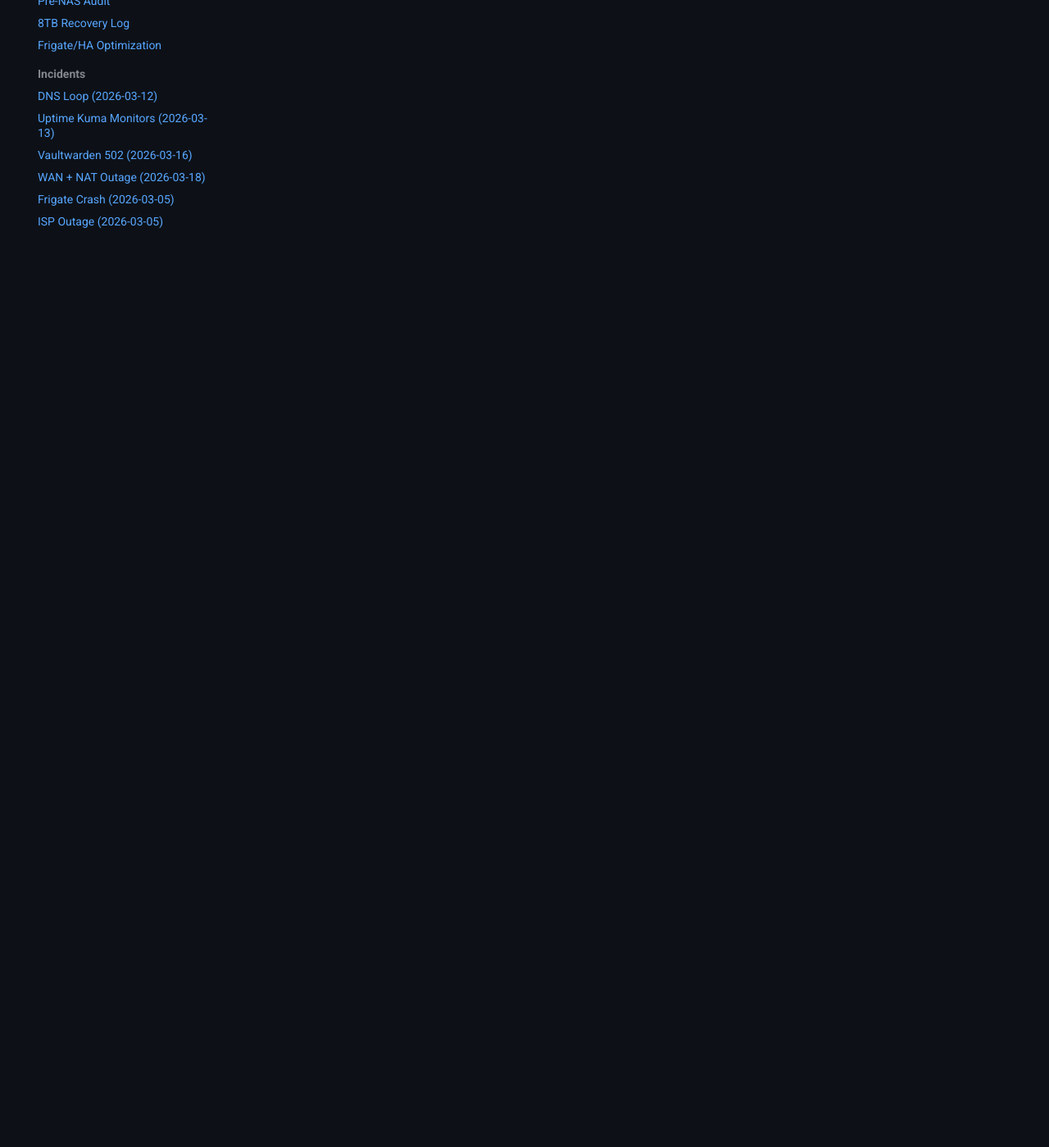
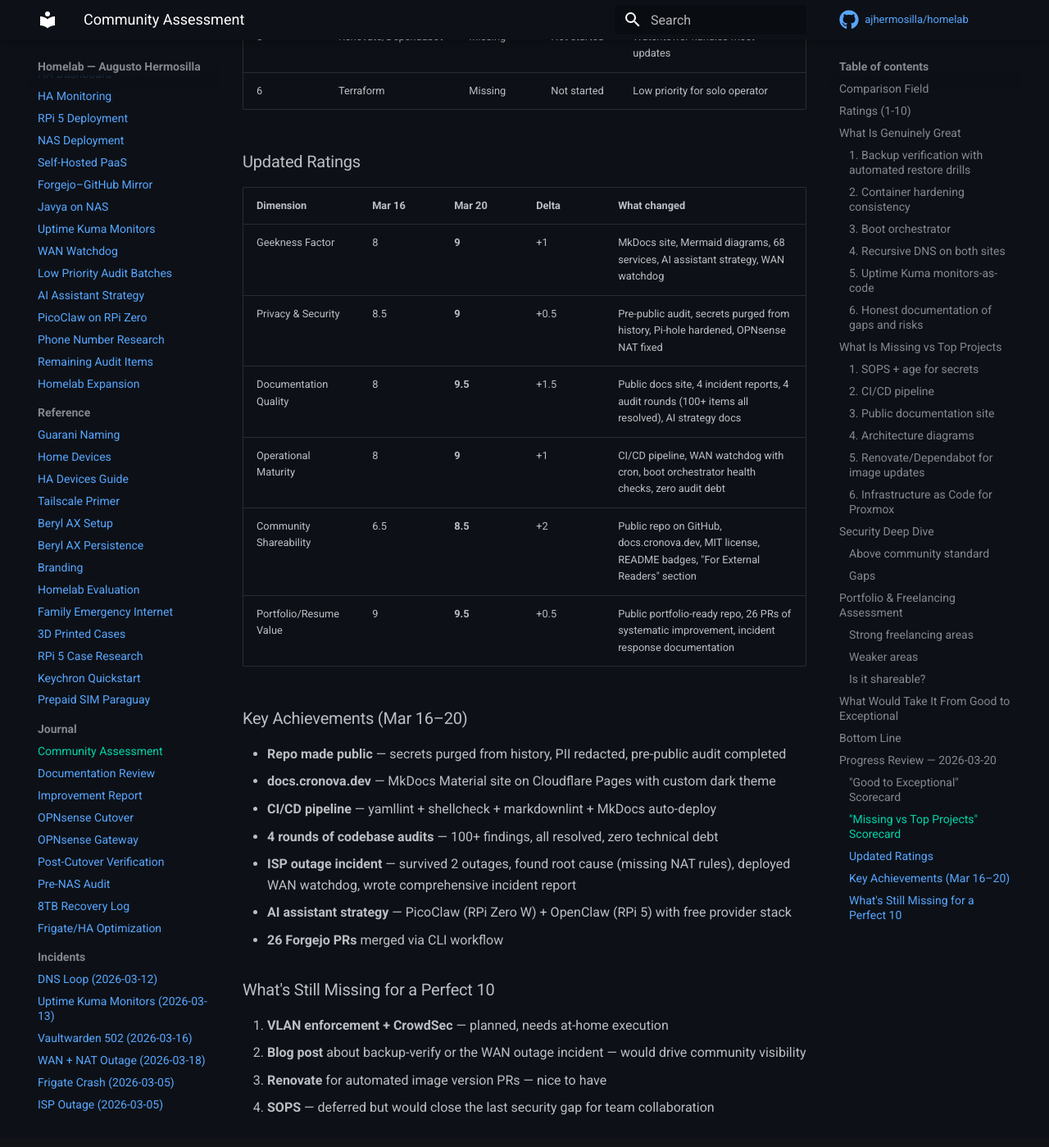
Before and after one commit to ajhermosilla/homelab, an MkDocs documentation site: the page built from docs/journal/community-assessment-2026-03-16.md, in a window 1280 px wide and 1400 px high, scrolled down 6159 px. Shown: the whole window at 82% size. Built offline with MkDocs 1.6.1 and Material for MkDocs 9.7.7, drawn with Linux system fonts in a browser that asks for light colours; comment, search, counter and statistics services are not loaded; some of the changed text lies outside the part shown.

Commit message:
docs: add progress review to community assessment (Mar 16→20)
4-day progress: 4/6 "exceptional" items done (MkDocs, Mermaid, CI/CD,
public repo). Ratings improved across all dimensions (+0.5 to +2).
Documentation Quality 8→9.5, Community Shareability 6.5→8.5.
26 PRs, 100+ audit items resolved, zero technical debt.

Co-Authored-By: Claude Opus 4.6 (1M context) <noreply@anthropic.com>

```diff
--- a/docs/journal/community-assessment-2026-03-16.md
+++ b/docs/journal/community-assessment-2026-03-16.md
@@ -147,3 +147,59 @@ Top-10% homelab project in operational depth. Surpasses every community project
 The closest comparable project is ironicbadger/infra, and this project exceeds it in security posture, monitoring completeness, and backup automation.
 
 Single highest-ROI action for visibility: generate a MkDocs site from existing docs and write one blog post about the backup-verify approach.
+
+---
+
+## Progress Review — 2026-03-20
+
+Four days after the original assessment, systematic improvement sessions addressed most gaps.
+
+### "Good to Exceptional" Scorecard
+
+| # | Recommendation | Mar 16 | Mar 20 | Notes |
+|---|---------------|--------|--------|-------|
+| 1 | SOPS + age | Missing | Deferred | .env approach works for solo operator. Documented rationale. |
+| 2 | MkDocs site | Missing | **DONE** | docs.cronova.dev on Cloudflare Pages, dark theme, Mermaid support |
+| 3 | Mermaid diagram | Missing | **DONE** | Interactive network topology with Guarani names |
+| 4 | CI/CD pipeline | Missing | **DONE** | GitHub Actions: yamllint, shellcheck, markdownlint + auto-deploy |
+| 5 | VLANs + CrowdSec | Planned | Pending | Execution checklists ready, needs at-home time |
+| 6 | Blog post | Missing | Not started | Candidate topics: backup-verify, WAN outage incident |
+
+### "Missing vs Top Projects" Scorecard
+
+| # | Gap | Mar 16 | Mar 20 | Notes |
+|---|-----|--------|--------|-------|
+| 1 | SOPS + age | Missing | Deferred | Low priority for solo operator |
+| 2 | CI/CD | Missing | **DONE** | Full lint + deploy pipeline |
+| 3 | Public docs site | Missing | **DONE** | docs.cronova.dev |
+| 4 | Architecture diagrams | ASCII only | **DONE** | Mermaid + ASCII |
+| 5 | Renovate/Dependabot | Missing | Not started | Watchtower handles most updates |
+| 6 | Terraform | Missing | Not started | Low priority for solo operator |
+
+### Updated Ratings
+
+| Dimension | Mar 16 | Mar 20 | Delta | What changed |
+|-----------|--------|--------|-------|-------------|
+| Geekness Factor | 8 | **9** | +1 | MkDocs site, Mermaid diagrams, 68 services, AI assistant strategy, WAN watchdog |
+| Privacy & Security | 8.5 | **9** | +0.5 | Pre-public audit, secrets purged from history, Pi-hole hardened, OPNsense NAT fixed |
+| Documentation Quality | 8 | **9.5** | +1.5 | Public docs site, 4 incident reports, 4 audit rounds (100+ items all resolved), AI strategy docs |
+| Operational Maturity | 8 | **9** | +1 | CI/CD pipeline, WAN watchdog with cron, boot orchestrator health checks, zero audit debt |
+| Community Shareability | 6.5 | **8.5** | +2 | Public repo on GitHub, docs.cronova.dev, MIT license, README badges, "For External Readers" section |
+| Portfolio/Resume Value | 9 | **9.5** | +0.5 | Public portfolio-ready repo, 26 PRs of systematic improvement, incident response documentation |
+
+### Key Achievements (Mar 16–20)
+
+- **Repo made public** — secrets purged from history, PII redacted, pre-public audit completed
+- **docs.cronova.dev** — MkDocs Material site on Cloudflare Pages with custom dark theme
+- **CI/CD pipeline** — yamllint + shellcheck + markdownlint + MkDocs auto-deploy
+- **4 rounds of codebase audits** — 100+ findings, all resolved, zero technical debt
+- **ISP outage incident** — survived 2 outages, found root cause (missing NAT rules), deployed WAN watchdog, wrote comprehensive incident report
+- **AI assistant strategy** — PicoClaw (RPi Zero W) + OpenClaw (RPi 5) with free provider stack
+- **26 Forgejo PRs** merged via CLI workflow
+
+### What's Still Missing for a Perfect 10
+
+1. **VLAN enforcement + CrowdSec** — planned, needs at-home execution
+2. **Blog post** about backup-verify or the WAN outage incident — would drive community visibility
+3. **Renovate** for automated image version PRs — nice to have
+4. **SOPS** — deferred but would close the last security gap for team collaboration
```
